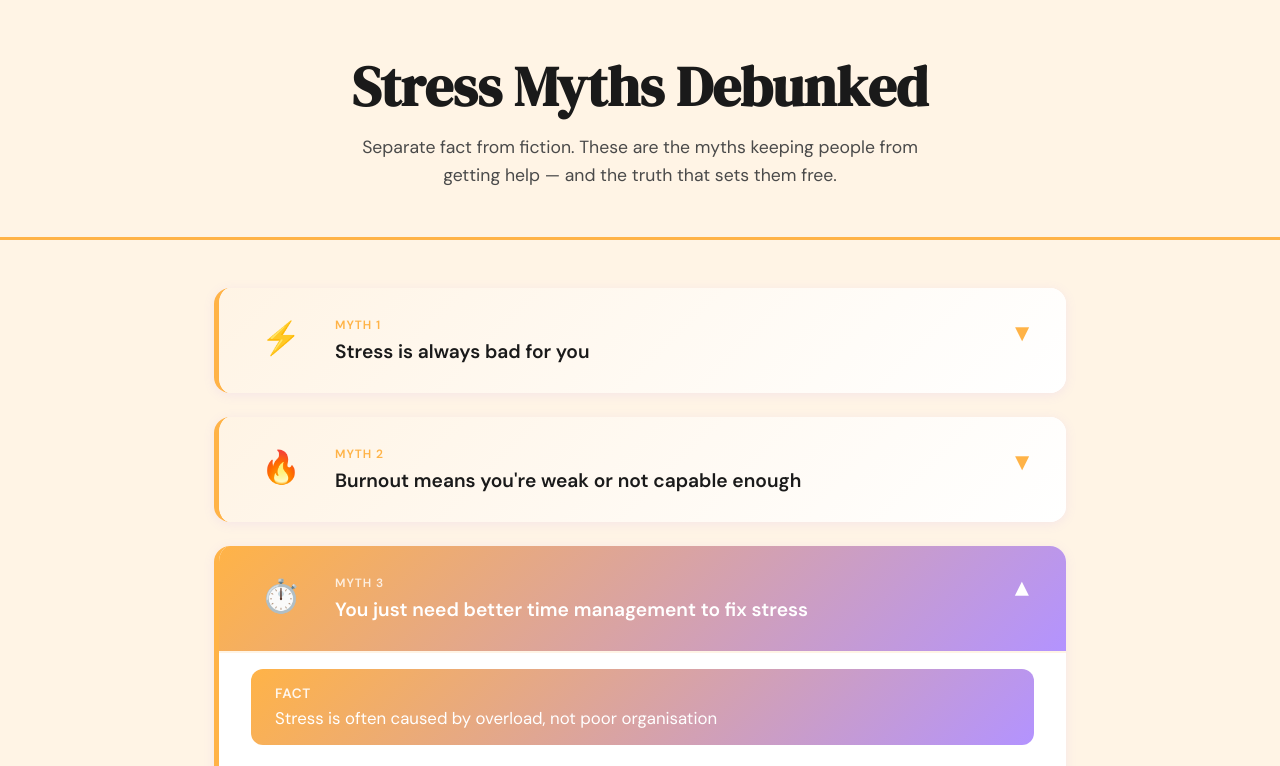
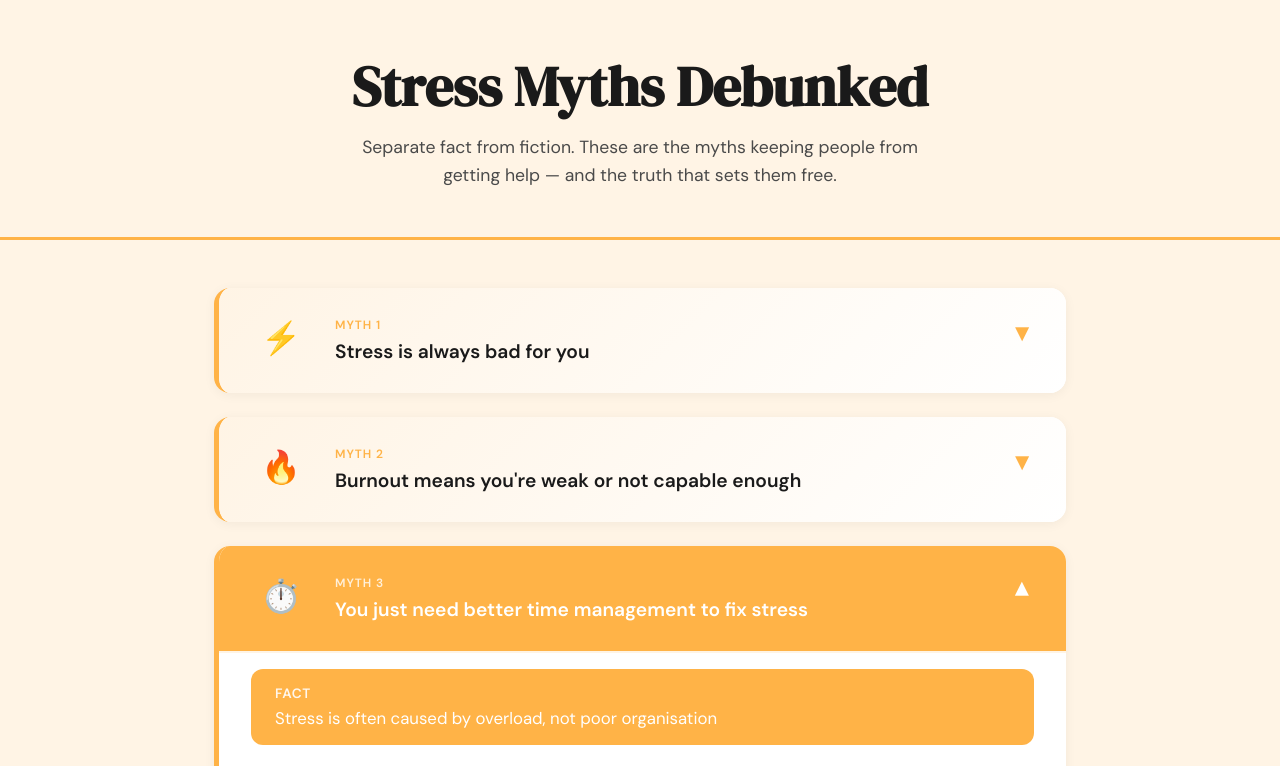
Before and after one commit to adikh276-arch/stress_myths, a plain HTML site: page index.html in a window 1280 px wide. Both pictures are taken after a click on the element 642 px from the left and 598 px from the top of the page. Shown: the top 766 px of the page. Drawn offline with Linux system fonts and the light colour scheme.

Commit message:
add myths html

```diff
--- a/index.html
+++ b/index.html
@@ -46,14 +46,14 @@
     background: white;
     border-radius: 16px;
     margin-bottom: 1.5rem;
-    box-shadow: 0 2px 12px rgba(157,108,255,0.1);
+    box-shadow: 0 2px 12px rgba(0,0,0,0.05);
     overflow: hidden;
     transition: all 0.3s ease;
     border-left: 5px solid var(--primary);
   }
 
   .myth-item:hover {
-    box-shadow: 0 8px 28px rgba(157,108,255,0.2);
+    box-shadow: 0 8px 28px rgba(0,0,0,0.1);
     transform: translateY(-2px);
   }
 
@@ -68,7 +68,7 @@
   }
 
   .myth-item.active .myth-header {
-    background: linear-gradient(135deg, var(--primary) 0%, #b393ff 100%);
+    background: linear-gradient(135deg, var(--primary) 0%, var(--primary) 100%);
     color: white;
   }
 
@@ -444,7 +444,7 @@ myths.forEach((myth, index) => {
     </div>
     <div class="myth-content">
       <div style="margin-top: 1rem;">
-        <div style="background: linear-gradient(135deg, var(--primary) 0%, #b393ff 100%); color: white; padding: 1rem 1.5rem; border-radius: 12px; margin-bottom: 1.5rem;">
+        <div style="background: linear-gradient(135deg, var(--primary) 0%, var(--primary) 100%); color: white; padding: 1rem 1.5rem; border-radius: 12px; margin-bottom: 1.5rem;">
           <strong style="font-size: 0.85rem; text-transform: uppercase; letter-spacing: 0.05em; display: block; opacity: 0.9; margin-bottom: 0.3rem;">Fact</strong>
           <p style="font-size: 1.05rem; margin: 0;">${myth.fact}</p>
         </div>
```
